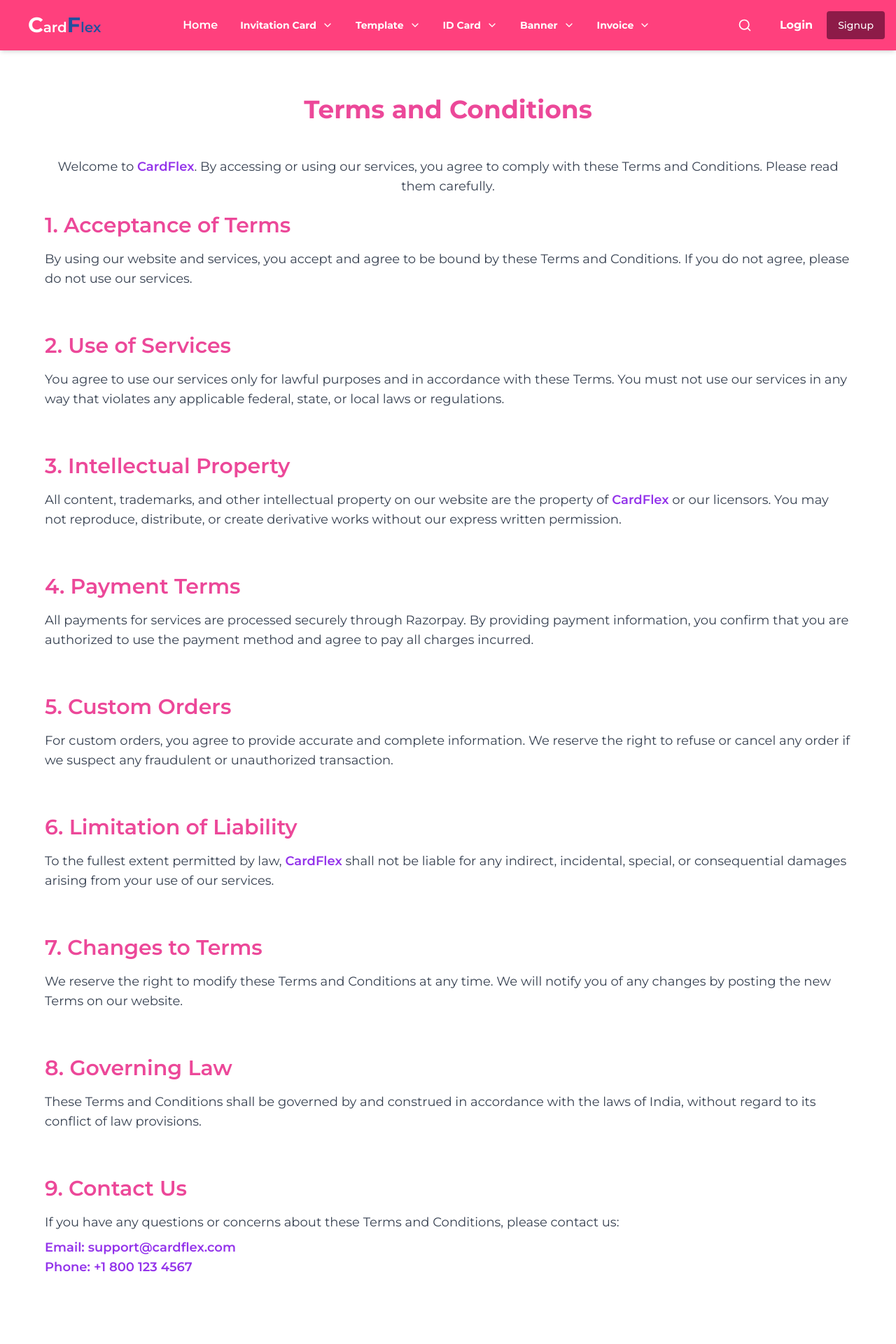
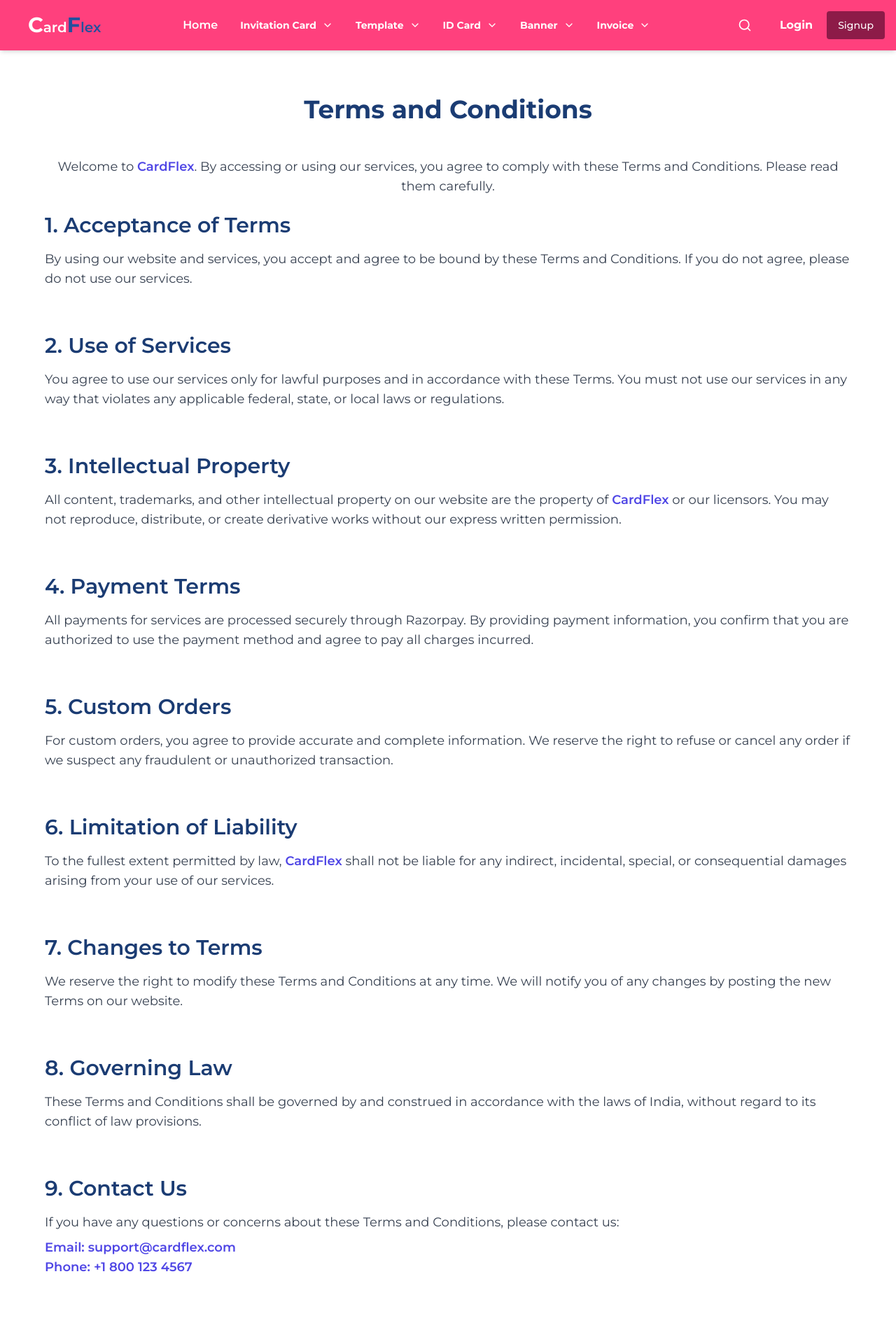
Before and after one commit to Aayushuic/CardFlex, a React (Vite) app in the folder frontend/: page /terms-and-conditions in a window 1280 px wide. Shown: the top 1920 px of the page at 70% size. Built offline with nearby package versions, Linux system fonts and the light colour scheme.

Commit message:
footer styling

```diff
--- a/frontend/src/components/FooterHelpers.jsx/Help.jsx
+++ b/frontend/src/components/FooterHelpers.jsx/Help.jsx
@@ -32,11 +32,11 @@ const Help = () => {
                 className="bg-gray-100 p-4 rounded-lg cursor-pointer flex justify-between items-center"
                 onClick={() => toggleDropdown(index)}
               >
-                <h3 className="font-semibold text-purple-600">{item.question}</h3>
+                <h3 className="font-semibold text-indigo-600">{item.question}</h3>
                 {openIndex === index ? (
-                  <ChevronUp className="h-5 w-5 text-purple-600" />
+                  <ChevronUp className="h-5 w-5 text-indigo-600" />
                 ) : (
-                  <ChevronDown className="h-5 w-5 text-purple-600" />
+                  <ChevronDown className="h-5 w-5 text-indigo-600" />
                 )}
               </div>
               {openIndex === index && (
@@ -53,8 +53,8 @@ const Help = () => {
           <p className="text-lg text-gray-700 mb-4">
             If you can't find the answers you need, please reach out to our support team:
           </p>
-          <p className="text-lg font-semibold text-purple-600">Email: support@cardflex.com</p>
-          <p className="text-lg font-semibold text-purple-600">Phone: +1 800 123 4567</p>
+          <p className="text-lg font-semibold text-indigo-600">Email: support@cardflex.com</p>
+          <p className="text-lg font-semibold text-indigo-600">Phone: +1 800 123 4567</p>
         </section>
       </div>
       <Footer />
--- a/frontend/src/components/FooterHelpers.jsx/PrivacyPolicy.jsx
+++ b/frontend/src/components/FooterHelpers.jsx/PrivacyPolicy.jsx
@@ -6,19 +6,19 @@ const PrivacyPolicy = () => {
   return (
     <div className="bg-white">
       <div className="py-16 px-8 md:px-16">
-        <h1 className="text-4xl font-bold text-center text-pink-500 mb-12">
+        <h1 className="text-4xl font-bold text-center text-[#1B3C73] mb-12">
           Privacy Policy
         </h1>
 
         <p className="text-lg text-gray-700 mb-6 text-center">
           Welcome to{" "}
-          <span className="font-semibold text-purple-600">CardFlex</span>. Your
+          <span className="font-semibold text-indigo-600">CardFlex</span>. Your
           privacy is important to us, and this policy outlines how we handle
           your information when you visit our site and use our services.
         </p>
 
         <section className="mb-16">
-          <h2 className="text-3xl font-semibold text-pink-500 mb-4">
+          <h2 className="text-3xl font-semibold text-[#1B3C73] mb-4">
             1. Information We Collect
           </h2>
           <p className="text-lg text-gray-700 mb-4">
@@ -34,7 +34,7 @@ const PrivacyPolicy = () => {
         </section>
 
         <section className="mb-16">
-          <h2 className="text-3xl font-semibold text-pink-500 mb-4">
+          <h2 className="text-3xl font-semibold text-[#1B3C73] mb-4">
             2. How We Use Your Information
           </h2>
           <p className="text-lg text-gray-700 mb-4">
@@ -52,7 +52,7 @@ const PrivacyPolicy = () => {
         </section>
 
         <section className="mb-16">
-          <h2 className="text-3xl font-semibold text-pink-500 mb-4">
+          <h2 className="text-3xl font-semibold text-[#1B3C73] mb-4">
             3. Data Security
           </h2>
           <p className="text-lg text-gray-700 mb-4">
@@ -63,7 +63,7 @@ const PrivacyPolicy = () => {
         </section>
 
         <section className="mb-16">
-          <h2 className="text-3xl font-semibold text-pink-500 mb-4">
+          <h2 className="text-3xl font-semibold text-[#1B3C73] mb-4">
             4. Sharing Your Information
           </h2>
           <p className="text-lg text-gray-700 mb-4">
@@ -74,7 +74,7 @@ const PrivacyPolicy = () => {
         </section>
 
         <section className="mb-16">
-          <h2 className="text-3xl font-semibold text-pink-500 mb-4">
+          <h2 className="text-3xl font-semibold text-[#1B3C73] mb-4">
             5. Your Rights
           </h2>
           <p className="text-lg text-gray-700 mb-4">You have the right to:</p>
@@ -88,7 +88,7 @@ const PrivacyPolicy = () => {
         </section>
 
         <section className="mb-16">
-          <h2 className="text-3xl font-semibold text-pink-500 mb-4">
+          <h2 className="text-3xl font-semibold text-[#1B3C73] mb-4">
             6. Changes to This Policy
           </h2>
           <p className="text-lg text-gray-700 mb-4">
@@ -98,17 +98,17 @@ const PrivacyPolicy = () => {
         </section>
 
         <section className="mb-16">
-          <h2 className="text-3xl font-semibold text-pink-500 mb-4">
+          <h2 className="text-3xl font-semibold text-[#1B3C73] mb-4">
             7. Contact Us
           </h2>
           <p className="text-lg text-gray-700 mb-2">
             If you have any questions or concerns about this Privacy Policy,
             please contact us:
           </p>
-          <p className="text-lg font-semibold text-purple-600">
+          <p className="text-lg font-semibold text-indigo-600">
             Email: support@cardflex.com
           </p>
-          <p className="text-lg font-semibold text-purple-600">
+          <p className="text-lg font-semibold text-indigo-600">
             Phone: +1 800 123 4567
           </p>
         </section>
--- a/frontend/src/components/FooterHelpers.jsx/RefundAndCancellations.jsx
+++ b/frontend/src/components/FooterHelpers.jsx/RefundAndCancellations.jsx
@@ -13,7 +13,7 @@ const RefundAndCancellations = () => {
 
         <section className="mb-16">
           <p className="text-lg text-gray-700 mb-6">
-            At <span className="font-semibold text-purple-600">Card Flex</span>, we prioritize
+            At <span className="font-semibold text-indigo-600">Card Flex</span>, we prioritize
             delivering digital products of the highest quality. As our products
             are digital files, we do not offer refunds or cancellations after
             the purchase has been completed.
@@ -34,10 +34,10 @@ const RefundAndCancellations = () => {
             contact our support team. We will resolve the issue as soon as
             possible.
           </p>
-          <p className="text-lg font-semibold text-[#1B3C73] ">
+          <p className="text-lg font-semibold text-indigo-600 ">
             Email: support@yourcompany.com
           </p>
-          <p className="text-lg font-semibold text-[#1B3C73] ">
+          <p className="text-lg font-semibold text-indigo-600">
             Phone: +1 800 123 4567
           </p>
         </section>
@@ -45,10 +45,10 @@ const RefundAndCancellations = () => {
         <div className="flex justify-center mt-8">
           <Link
             to="/help"
+            onClick={()=>window.scrollTo(0,0)}
             className="px-6 py-3 rounded-lg"
           >
             <Button variant="outline" className="text-[#1B3C73] hover:text-[#1B3C73] ]">Contact Support</Button>
-
           </Link>
         </div>
       </div>
--- a/frontend/src/components/FooterHelpers.jsx/TermsAndConditions.jsx
+++ b/frontend/src/components/FooterHelpers.jsx/TermsAndConditions.jsx
@@ -5,19 +5,19 @@ const TermsAndConditions = () => {
   return (
     <div className="bg-white">
       <div className="py-16 px-8 md:px-16">
-        <h1 className="text-4xl font-bold text-center text-pink-500 mb-12">
+        <h1 className="text-4xl font-bold text-center text-[#1B3C73] mb-12">
           Terms and Conditions
         </h1>
 
         <p className="text-lg text-gray-700 mb-6 text-center">
           Welcome to{" "}
-          <span className="font-semibold text-purple-600">CardFlex</span>. By
+          <span className="font-semibold text-indigo-600">CardFlex</span>. By
           accessing or using our services, you agree to comply with these Terms
           and Conditions. Please read them carefully.
         </p>
 
         <section className="mb-16">
-          <h2 className="text-3xl font-semibold text-pink-500 mb-4">
+          <h2 className="text-3xl font-semibold text-[#1B3C73] mb-4">
             1. Acceptance of Terms
           </h2>
           <p className="text-lg text-gray-700 mb-4">
@@ -28,7 +28,7 @@ const TermsAndConditions = () => {
         </section>
 
         <section className="mb-16">
-          <h2 className="text-3xl font-semibold text-pink-500 mb-4">
+          <h2 className="text-3xl font-semibold text-[#1B3C73] mb-4">
             2. Use of Services
           </h2>
           <p className="text-lg text-gray-700 mb-4">
@@ -40,20 +40,20 @@ const TermsAndConditions = () => {
         </section>
 
         <section className="mb-16">
-          <h2 className="text-3xl font-semibold text-pink-500 mb-4">
+          <h2 className="text-3xl font-semibold text-[#1B3C73] mb-4">
             3. Intellectual Property
           </h2>
           <p className="text-lg text-gray-700 mb-4">
             All content, trademarks, and other intellectual property on our
             website are the property of{" "}
-            <span className="font-semibold text-purple-600">CardFlex</span> or
+            <span className="font-semibold text-indigo-600">CardFlex</span> or
             our licensors. You may not reproduce, distribute, or create
             derivative works without our express written permission.
           </p>
         </section>
 
         <section className="mb-16">
-          <h2 className="text-3xl font-semibold text-pink-500 mb-4">
+          <h2 className="text-3xl font-semibold text-[#1B3C73] mb-4">
             4. Payment Terms
           </h2>
           <p className="text-lg text-gray-700 mb-4">
@@ -65,7 +65,7 @@ const TermsAndConditions = () => {
         </section>
 
         <section className="mb-16">
-          <h2 className="text-3xl font-semibold text-pink-500 mb-4">
+          <h2 className="text-3xl font-semibold text-[#1B3C73] mb-4">
             5. Custom Orders
           </h2>
           <p className="text-lg text-gray-700 mb-4">
@@ -76,19 +76,19 @@ const TermsAndConditions = () => {
         </section>
 
         <section className="mb-16">
-          <h2 className="text-3xl font-semibold text-pink-500 mb-4">
+          <h2 className="text-3xl font-semibold text-[#1B3C73] mb-4">
             6. Limitation of Liability
           </h2>
           <p className="text-lg text-gray-700 mb-4">
             To the fullest extent permitted by law,{" "}
-            <span className="font-semibold text-purple-600">CardFlex</span>{" "}
+            <span className="font-semibold text-indigo-600">CardFlex</span>{" "}
             shall not be liable for any indirect, incidental, special, or
             consequential damages arising from your use of our services.
           </p>
         </section>
 
         <section className="mb-16">
-          <h2 className="text-3xl font-semibold text-pink-500 mb-4">
+          <h2 className="text-3xl font-semibold text-[#1B3C73] mb-4">
             7. Changes to Terms
           </h2>
           <p className="text-lg text-gray-700 mb-4">
@@ -99,28 +99,28 @@ const TermsAndConditions = () => {
         </section>
 
         <section className="mb-16">
-          <h2 className="text-3xl font-semibold text-pink-500 mb-4">
+          <h2 className="text-3xl font-semibold text-[#1B3C73] mb-4">
             8. Governing Law
           </h2>
           <p className="text-lg text-gray-700 mb-4">
             These Terms and Conditions shall be governed by and construed in
-            accordance with the laws of India, without
-            regard to its conflict of law provisions.
+            accordance with the laws of India, without regard to its conflict of
+            law provisions.
           </p>
         </section>
 
         <section className="mb-16">
-          <h2 className="text-3xl font-semibold text-pink-500 mb-4">
+          <h2 className="text-3xl font-semibold text-[#1B3C73] mb-4">
             9. Contact Us
           </h2>
           <p className="text-lg text-gray-700 mb-2">
             If you have any questions or concerns about these Terms and
             Conditions, please contact us:
           </p>
-          <p className="text-lg font-semibold text-purple-600">
+          <p className="text-lg font-semibold text-indigo-600">
             Email: support@cardflex.com
           </p>
-          <p className="text-lg font-semibold text-purple-600">
+          <p className="text-lg font-semibold text-indigo-600">
             Phone: +1 800 123 4567
           </p>
         </section>
```
Also changed, not shown: frontend/src/components/FooterHelpers.jsx/aboutus.jsx (+46 -19 lines), 5 other files (tests, documents, lock files or other folders).
